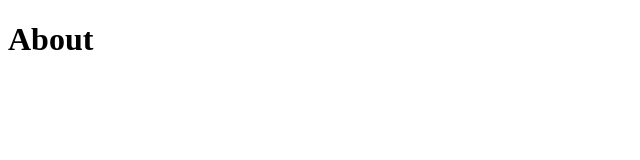
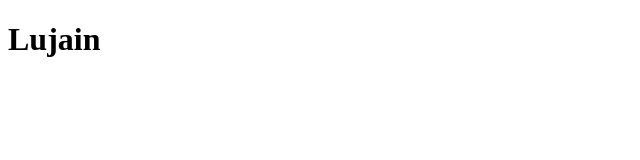
Before and after one commit to C193231-Lujain/MExam1, a plain HTML site: page Exam1/about.html in a window 1280 px wide. Shown: the full height of the page, 0-640 px from the left. Drawn offline with Linux system fonts and the light colour scheme.

Commit message:
added Lujain

```diff
--- a/Exam1/about.html
+++ b/Exam1/about.html
@@ -6,6 +6,6 @@
     <title>Exam</title>
 </head>
 <body>
-    <h1>About</h1>
+    <h1>Lujain</h1>
 </body>
 </html>
```
